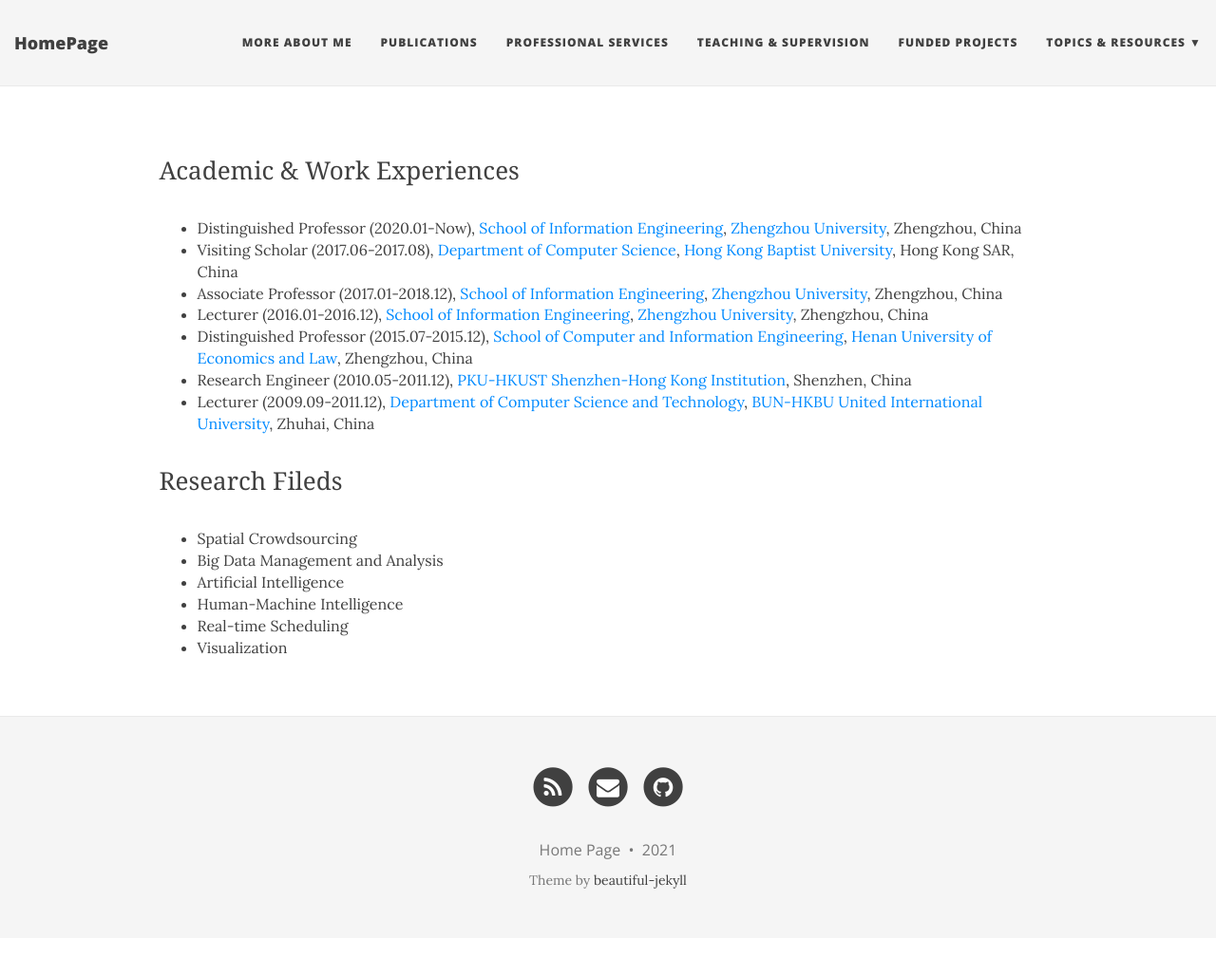
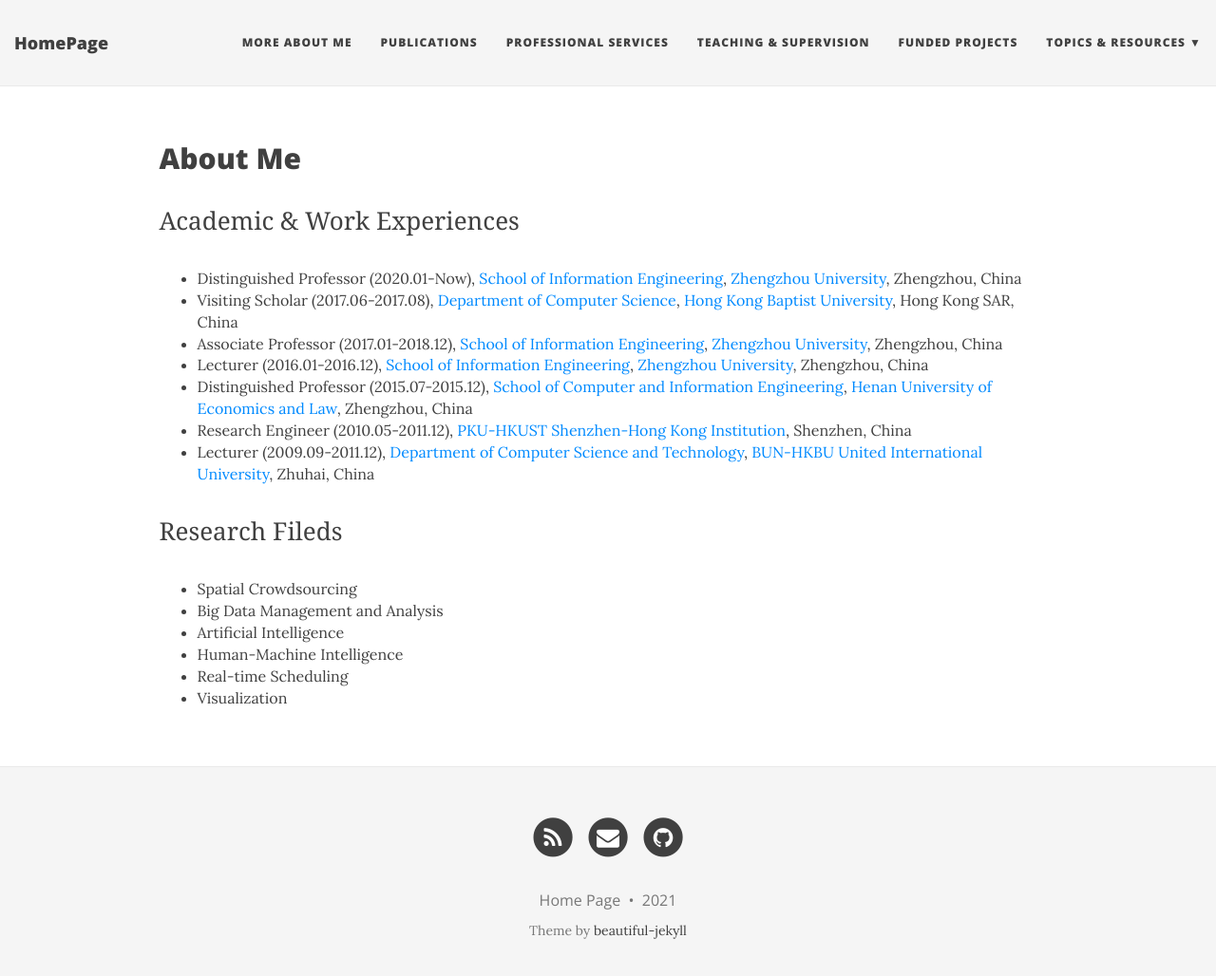
Before and after one commit to zzudb/zzudb.github.io, a Jekyll site: the page built from pages/aboutme.md, in a window 1280 px wide and 1041 px high. Shown: the top 1028 px of the window at 95% size. Built offline with Jekyll 4.4.1, drawn with Linux system fonts in a browser that asks for light colours; nearby versions of some CDN libraries; our own code applies the rules of GitHub Pages for plain Markdown files.

Commit message:
Update aboutme.md

```diff
--- a/pages/aboutme.md
+++ b/pages/aboutme.md
@@ -1,3 +1,8 @@
+---
+layout: page
+---
+
+<h1 style="text-align: left;">About Me</h1>
 
 <p><span style="font-family:georgia,serif;"><span style="font-size:26px;">Academic & Work Experiences</span></span></p>
 
```
